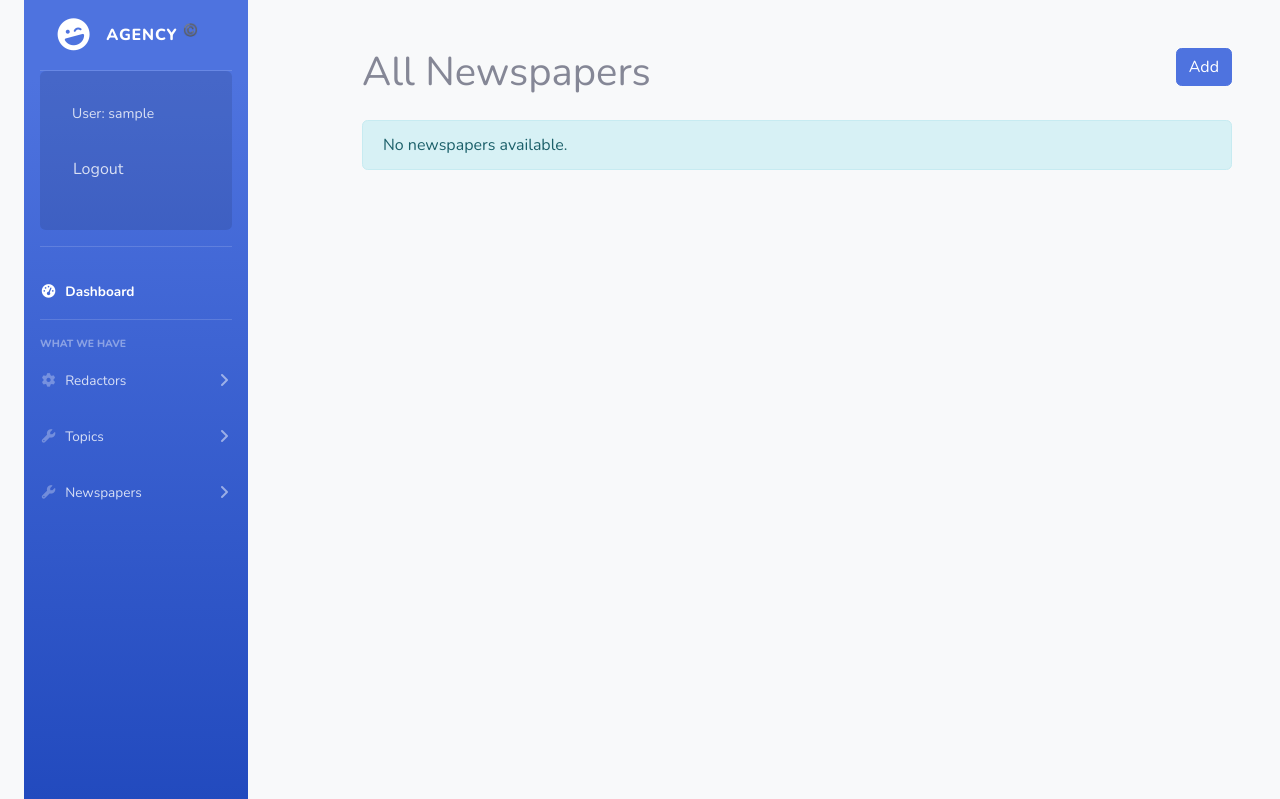
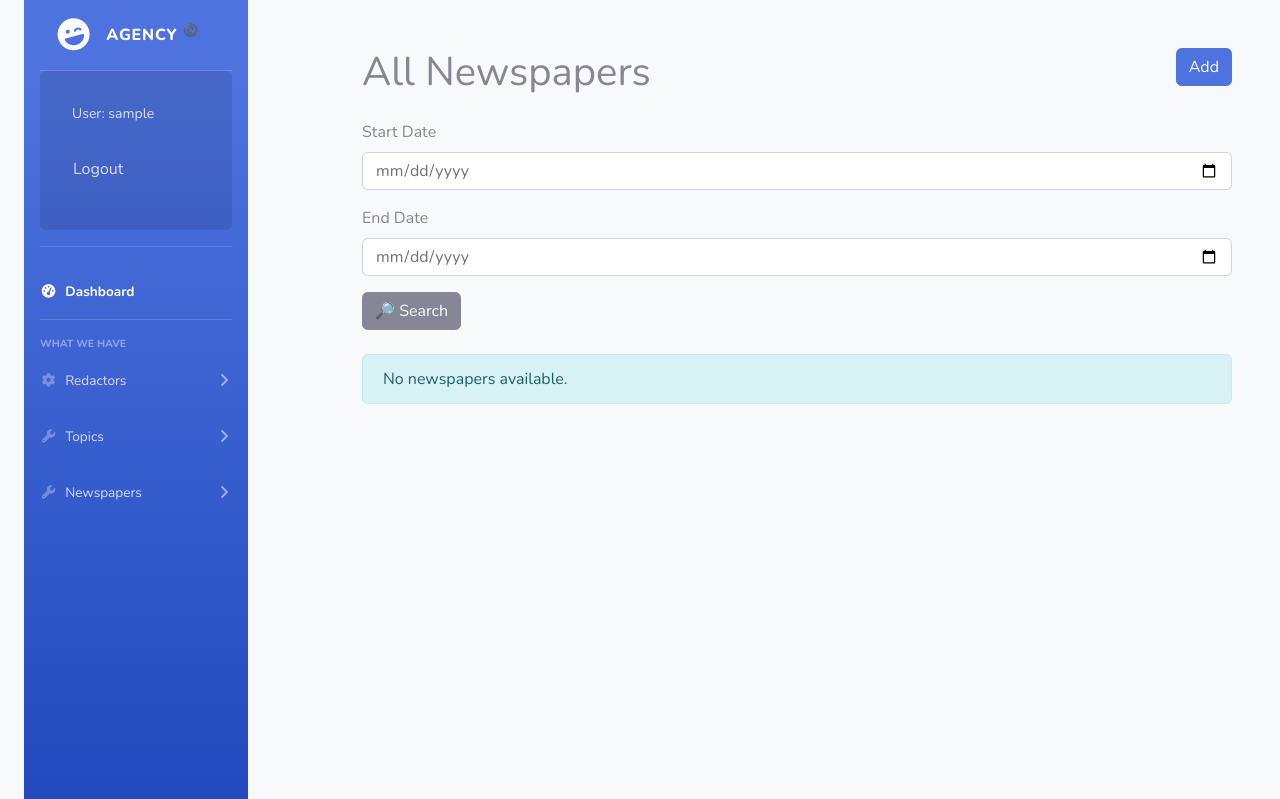
Before and after one commit to Shum430/newspaper-agency-mate, a Django app: page /agency/newspapers/ in a window 1280 px wide. Shown: the top 799 px of the page. Run offline with Django 5.2, Linux system fonts and the light colour scheme; the visitor is signed in with stand-in values (Sample User, id 1); data that the repository does not hold is empty; some libraries are stand-ins or nearby versions.

Commit message:
upgraded templates for better  view, created opportunity for searhing newspapers between dates, updated get_context_data for counting most popular topic for redactor

```diff
--- a/agency/forms.py
+++ b/agency/forms.py
@@ -38,3 +38,17 @@ class RedactorSearchForm(forms.Form):
             }
         )
     )
+
+
+class NewspaperSearchForm(forms.Form):
+    start_date = forms.DateField(
+        label='Start Date',
+        widget=forms.DateInput(attrs={'type': 'date'}),
+        required=False
+    )
+
+    end_date = forms.DateField(
+        label='End Date',
+        widget=forms.DateInput(attrs={'type': 'date'}),
+        required=False
+    )
--- a/agency/views.py
+++ b/agency/views.py
@@ -5,7 +5,7 @@ from django.views import generic
 from django.contrib.auth.decorators import login_required
 from django.contrib.auth.mixins import LoginRequiredMixin
 
-from agency.forms import RedactorCreationForm, NewspaperForm, RedactorSearchForm
+from agency.forms import RedactorCreationForm, NewspaperForm, RedactorSearchForm, NewspaperSearchForm
 from agency.models import Redactor, Topic, Newspaper
 
 
@@ -89,6 +89,18 @@ class NewspaperListView(LoginRequiredMixin, generic.ListView):
     context_object_name = "newspaper_list"
     paginate_by = 4
 
+    def get_context_data(self, *, object_list=None, **kwargs):
+        context = super(NewspaperListView, self).get_context_data(**kwargs)
+        context["search_form"] = NewspaperSearchForm()
+        return context
+
+    def get_queryset(self):
+        start_date = self.request.GET.get("start_date")
+        end_date = self.request.GET.get("end_date")
+        if start_date and end_date:
+            return Newspaper.objects.filter(published_date__range=(start_date, end_date))
+        return Newspaper.objects.all()
+
 
 class NewspaperDetailView(LoginRequiredMixin, generic.DetailView):
     model = Newspaper
--- a/templates/agency/index.html
+++ b/templates/agency/index.html
@@ -39,8 +39,8 @@
             {% for newspaper in newspapers %}
                 <div class="col-md-6">
                     <div class="list-group-item">
-                        <h2>{{ newspaper.title }}</h2>
-                        <p class="lead">{{ newspaper.content|slice:":100" }}...</p>
+                        <h2><a href="{% url "agency:newspaper-detail" newspaper.id %}">{{ newspaper.title }}</a></h2>
+                        <p class="lead">{{ newspaper.content|slice:":20" }}...</p>
                         <p><strong>Published Date:</strong> {{ newspaper.published_date }}</p>
                         {% if newspaper.redactors.exists %}
                             <p><strong>Author:</strong>
--- a/templates/agency/newspaper_detail.html
+++ b/templates/agency/newspaper_detail.html
@@ -8,14 +8,14 @@
       <div class="col-md-6">
         <p><strong>Content:</strong> {{ newspaper.content }}</p>
         <p><strong>Published Date:</strong> {{ newspaper.published_date }}</p>
-        <p><strong>Topic:</strong> {{ newspaper.topic.name }}</p>
+        <p><strong>Topic:</strong> <a href="{% url "agency:topic-detail" newspaper.topic.id %}">{{ newspaper.topic.name }}</a></p>
       </div>
       <div class="col-md-6">
         <h3>Redactors</h3>
         {% if newspaper.redactors.all %}
           <ul>
             {% for redactor in newspaper.redactors.all %}
-              <li>{{ redactor.get_full_name }} ({{ redactor.username }})</li>
+              <li><a href="{% url "agency:redactor-detail" redactor.id %}">{{ redactor.get_full_name }} ({{ redactor.username }})</a></li>
             {% endfor %}
           </ul>
         {% else %}
--- a/templates/agency/newspaper_list.html
+++ b/templates/agency/newspaper_list.html
@@ -1,8 +1,14 @@
 {% extends 'base.html' %}
+{% load crispy_forms_filters %}
 
 {% block content %}
   <div class="container mt-5">
     <h1 class="mb-4">All Newspapers <a href="{% url 'agency:newspaper-create' %}" class="btn btn-primary float-right">Add</a></h1>
+
+    <form method="get" action="" class="mb-4">
+      {{ search_form|crispy }}
+      <button class="btn btn-secondary" type="submit">🔎 Search</button>
+    </form>
 
     {% if newspaper_list %}
       <table class="table table-bordered table-hover">
--- a/templates/agency/redactor_detail.html
+++ b/templates/agency/redactor_detail.html
@@ -27,7 +27,7 @@
           <p>No newspapers assigned to this redactor.</p>
         {% endif %}
 
-        <p><strong>Most Popular Topic:</strong> {{ most_popular_topic }}</p>
+        <p><strong>Most Popular Topic:</strong>{{ most_popular_topic }}</p>
       </div>
     </div>
 
--- a/templates/includes/sidebar.html
+++ b/templates/includes/sidebar.html
@@ -1,6 +1,6 @@
 <ul class="navbar-nav bg-gradient-primary sidebar sidebar-dark accordion" id="accordionSidebar">
     <!-- Sidebar - Brand -->
-    <a class="sidebar-brand d-flex align-items-center justify-content-center" href="{% url "agency:index" %}">
+    <a class="sidebar-brand d-flex align-items-center justify-content-center" href="{% url 'agency:index' %}">
         <div class="sidebar-brand-icon rotate-n-15">
             <i class="fas fa-laugh-wink"></i>
         </div>
@@ -34,7 +34,7 @@
 
     <!-- Nav Item - Dashboard -->
     <li class="nav-item active">
-        <a class="nav-link">
+        <a class="nav-link"> <!-- Replace 'dashboard' with the actual URL for your dashboard -->
             <i class="fas fa-fw fa-tachometer-alt"></i>
             <span>Dashboard</span>
         </a>
```
